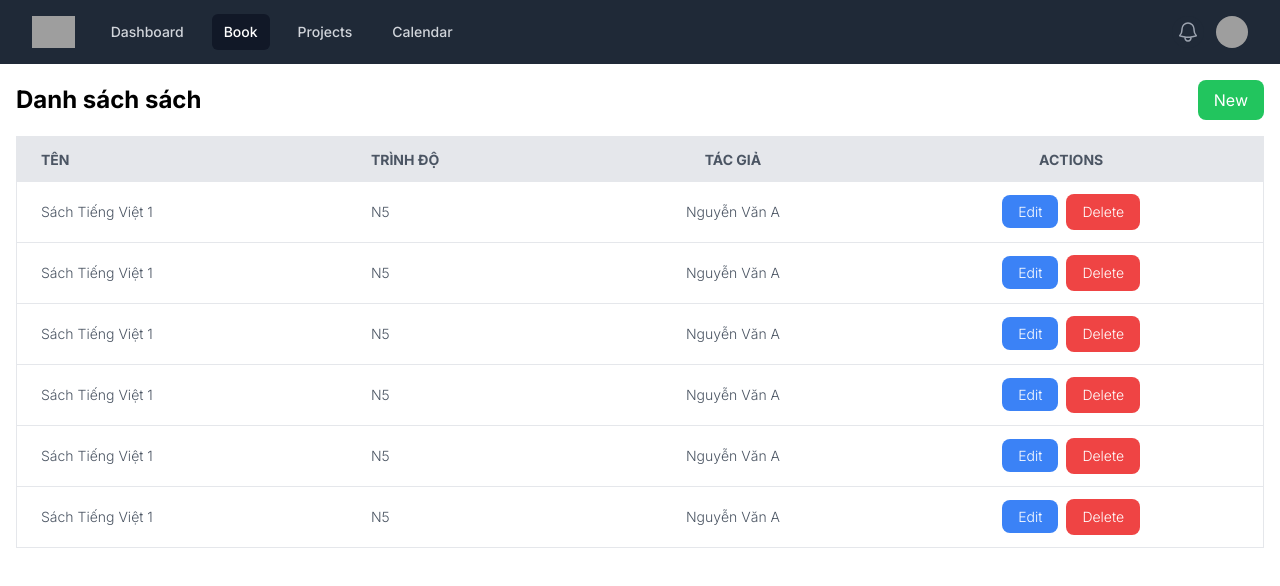
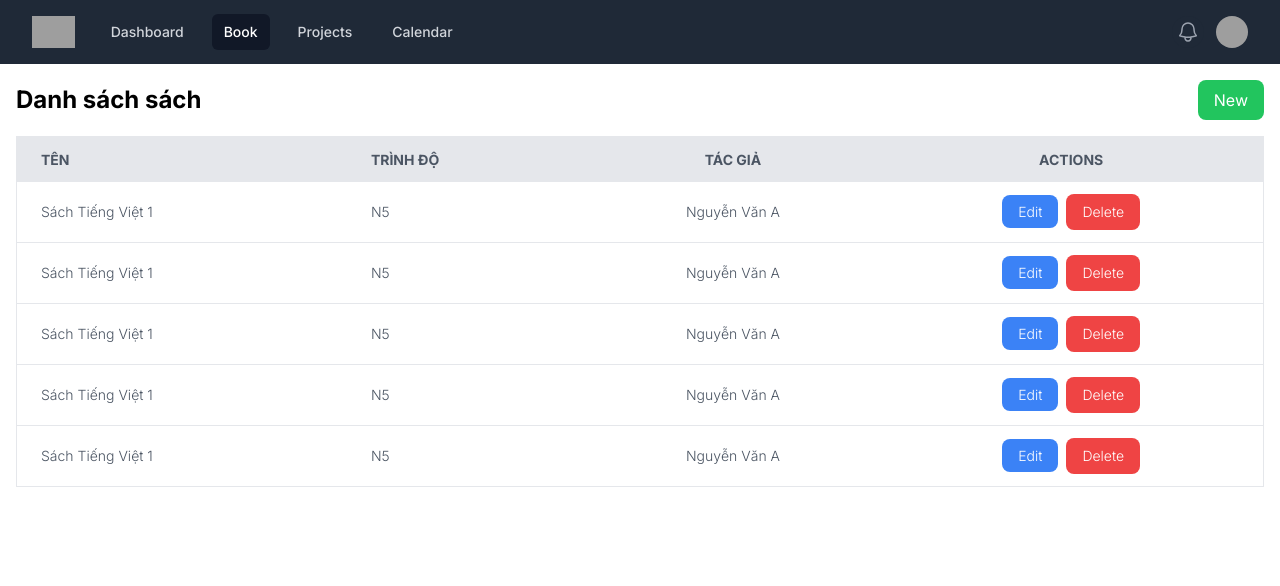
Before and after one commit to longlevan9x/nextjs-for-testing, a Next.js app: page /book in a window 1280 px wide. Shown: the top 586 px of the page. Built offline with nearby package versions, Linux system fonts and the light colour scheme; grey boxes are pictures that could not be loaded.

Commit message:
change save book to json

```diff
--- a/public/data/book.json
+++ b/public/data/book.json
@@ -45,15 +45,6 @@
       "year": 2021,
       "description": "Cuốn sách tiếng Việt cho người mới bắt đầu.",
       "level": "N5"
-    },
-    {
-      "id": 6,
-      "name": "Sách Tiếng Việt 1",
-      "author": "Nguyễn Văn A",
-      "genre": "Chữ hán",
-      "year": 2021,
-      "description": "Cuốn sách tiếng Việt cho người mới bắt đầu.",
-      "level": "N5"
     }
   ]
 }
--- a/src/app/book/page.tsx
+++ b/src/app/book/page.tsx
@@ -134,7 +134,7 @@ export default function BookList() {
         <div className="fixed inset-0 bg-gray-800 bg-opacity-50 flex items-center justify-center z-50">
           <div className="bg-white p-6 rounded shadow-lg">
             <h2 className="text-lg font-bold mb-4">Xác nhận xóa!</h2>
-            <p>Bạn chắc chắn xóa sách: '{itemToDelete.name}'?</p>
+            <p>Bạn chắc chắn xóa sách: &apos;{itemToDelete.name}&apos;?</p>
             <div className="mt-4 flex justify-end">
               <button
                 onClick={() => setItemToDelete(null)}
```
